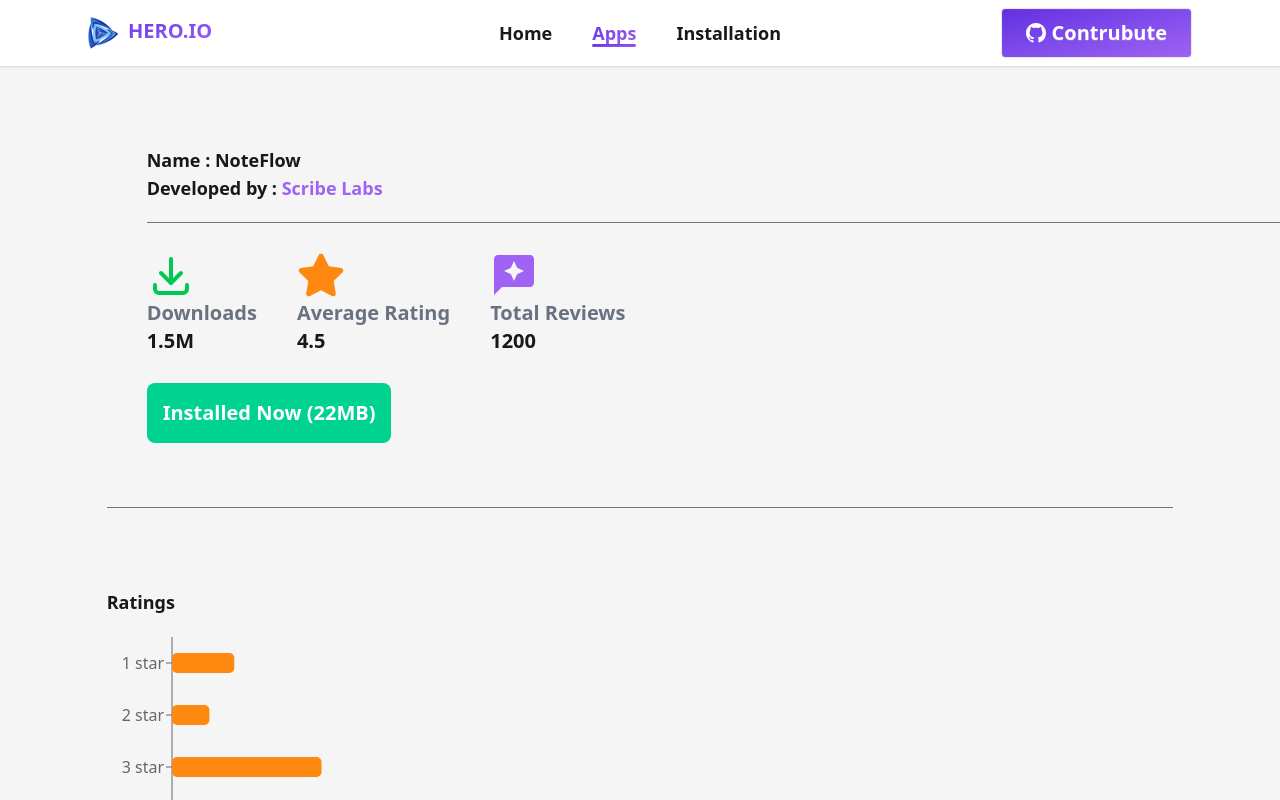
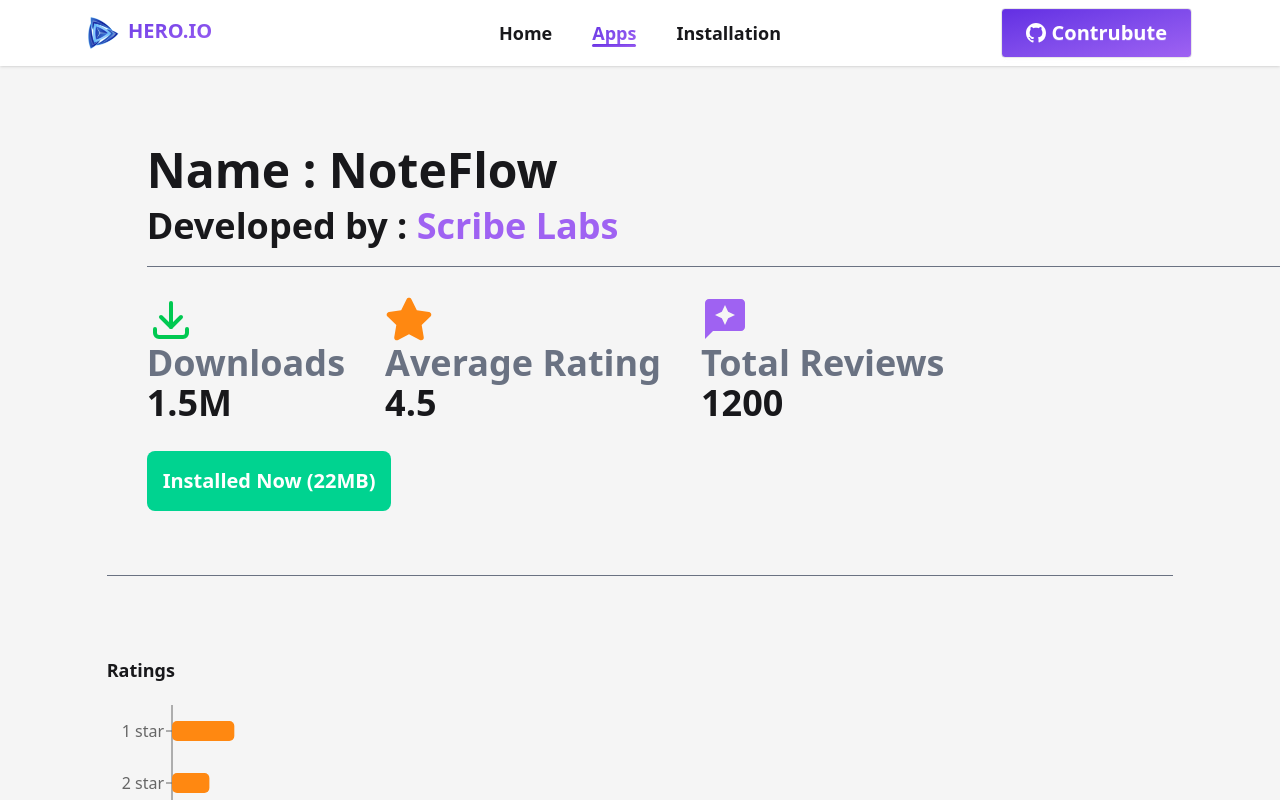
Before and after one commit to alifhossinsajjad/Mobile-App-Web, a React (Vite) app: page /apps/1 in a window 1280 px wide. Shown: the top 800 px of the page. Built offline with nearby package versions, Linux system fonts and the light colour scheme.

Commit message:
installations section responsive sucessfully

```diff
--- a/src/Pages/AppsDetails.jsx
+++ b/src/Pages/AppsDetails.jsx
@@ -35,6 +35,8 @@ const AppsDetails = () => {
                 <div className='text-center my-10'>
                     <h1 className='text-4xl font-bold mb-5'>App not Found</h1>
                     <p className="text-gray-500">The app you’re looking for doesn’t exist or has been removed.</p>
+
+                    <LinK to={'/apps'} className="mt-6 bg-[#9F62F2] text-white px-6 py-3 rounded-lg hover:shadow-lg">Go Back Home</LinK>
                 </div>
             </div>
         )
@@ -55,23 +57,23 @@ const AppsDetails = () => {
             <div className='xl:lg:md:flex  gap-10 my-20 border-b  border-gray-500 lg:xl:md:w-full pb-10'>
                 <div>
                     <figure>
-                        <img className=' shadow-2xl mb-3 rounded-3xl' src={image} alt="" />
+                        <img className=' shadow-2xl xl:lg:w-full md:w-70 w-50  mb-3 rounded-3xl' src={image} alt="" />
                     </figure>
                 </div>
                 <div className=''>
                     <div className='border-b pb-5  border-gray-500 lg:xl:md:w-7xl'>
-                        <h1 className='text-lg font-bold'>Name : {title}</h1>
-                        <p className='text-lg font-bold'>Developed by : <span className='text-[#9F62F2]'>{companyName}</span></p>
+                        <h1 className='md:text-4xl xl:lg:text-5xl text-lg font-bold mb-3'>Name : {title}</h1>
+                        <p className='md:text-2xl xl:lg:text-4xl text-lg font-bold'>Developed by : <span className='text-[#9F62F2]'>{companyName}</span></p>
                     </div>
                     <div>
                         <div className='lg:xl:md:flex gap-10 py-7 '>
-                            <span className='lg:xl:md:text-xl font-bold'><span className='text-green-500 lg:xl:md:text-5xl  font-bold'><TbDownload /></span><p className='text-gray-500'>Downloads</p>{downloads}</span>
+                            <span className='md:text-2xl xl:lg:text-4xl text-xl font-bold '><span className='text-green-500 lg:xl:text-5xl md:text-4xl  font-bold'><TbDownload /></span><p className='text-gray-500 '>Downloads</p>{downloads}</span>
 
 
-                            <span className='lg:xl:md:text-xl font-bold'><span className='text-[#FF8811] lg:xl:md:text-5xl font-bold'><FaStar /></span><p className='text-gray-500'>Average Rating</p>{ratingAvg}</span>
+                            <span className='md:text-2xl xl:lg:text-4xl text-xl font-bold'><span className='text-[#FF8811] lg:xl:text-5xl md:text-4xl font-bold '><FaStar /></span><p className='text-gray-500'>Average Rating</p>{ratingAvg}</span>
 
 
-                            <span className='lg:xl:md:text-xl font-bold'><span className=' text-[#9F62F2]  lg:xl:md:text-5xl font-bold  '><MdReviews /></span><p className='text-gray-500'>Total Reviews</p>{reviews}</span>
+                            <span className='md:text-2xl xl:lg:text-4xl text-xl font-bold '><span className=' text-[#9F62F2]  lg:xl:text-5xl md:text-4xl font-bold  '><MdReviews /></span><p className='text-gray-500'>Total Reviews</p>{reviews}</span>
                         </div>
                         <button onClick={handleInstalled} className={`hover:cursor-pointer mb-6 text-xl font-bold p-4 rounded-lg transition-colors duration-300 ${isInstalled
                             ? 'bg-gray-400 text-white'
--- a/src/Pages/Installation.jsx
+++ b/src/Pages/Installation.jsx
@@ -43,10 +43,10 @@ const Installation = () => {
 
     return (
         <div className=''>
-            <div className='p-10 m-30 '>
+            <div className='xl:lg:md:p-10 xl:lg:md:m-30 p-5 m-5'>
                 <div >
                     <div className='text-center'>
-                        <h1 className='text-4xl font-bold mb-4'>Your Installed Apps</h1>
+                        <h1 className='xl:lg:md:text-4xl font-bold mb-4'>Your Installed Apps</h1>
                         <p className='text-gray-500 text-lg'>Explore All Trending Apps on the Market developed by us</p>
                     </div>
                     <div className='flex justify-between py-5 items-center'>
@@ -68,10 +68,10 @@ const Installation = () => {
                 <div className='space-y-8'>
                     {
                         sortedApp.map(a => (
-                            <div key={a.id} className='card card-side bg-base-100 shadow-lg p-3'>
+                            <div key={a.id} className='xl:lg:flex md:flex card-side bg-base-100 shadow-lg xl:lg:md:p-3'>
                                 <figure>
                                     <img
-                                        className='w-50 p-2 rounded-2xl object-cover'
+                                        className='xl:lg:w-80 md:w-50   p-2 rounded-2xl object-cover'
                                         src={a.image}
                                         alt={a.title}
                                     />
```
